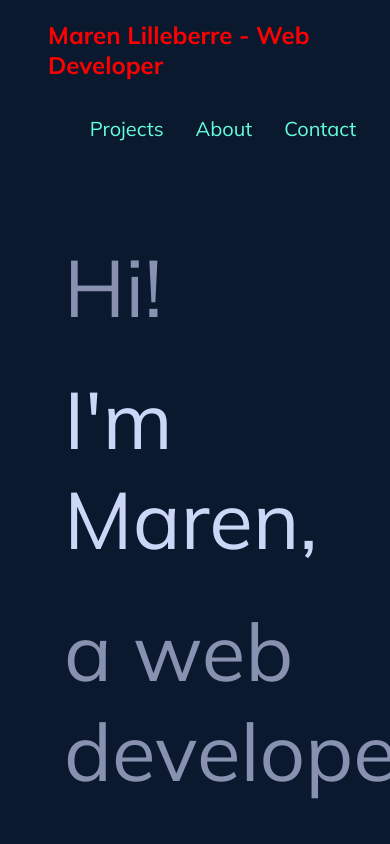
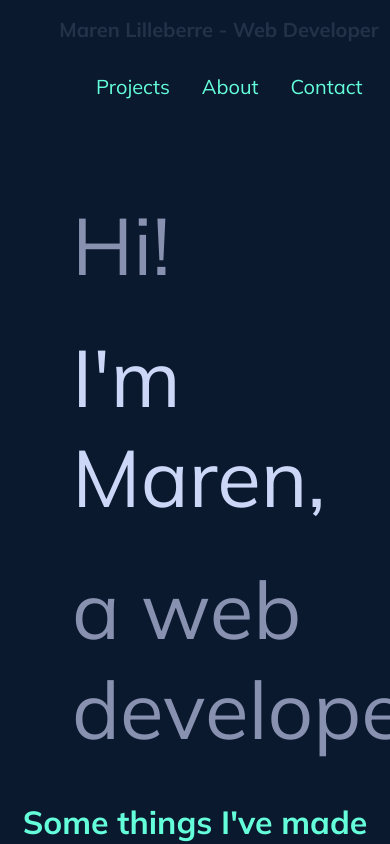
Before and after one commit to Zohla/react_portfolio, a React (Create React App) app: page / in a window 390 px wide. Shown: the top 844 px of the page. Built offline with nearby package versions, Linux system fonts and the light colour scheme.

Commit message:
add global styles

```diff
--- a/src/App.css
+++ b/src/App.css
@@ -13,7 +13,10 @@
   font-family: "Mulish", sans-serif;
 }
 h1 {
-  color: red;
+  font-size: 1.25rem;
+  text-align: center;
+  color: #8892b0;
+  opacity: 0.2;
 }
 h2,
 h3,
@@ -74,3 +77,8 @@ p {
     transform: rotate(360deg);
   }
 }
+@media (max-width: 720px) {
+  .App {
+    padding: 0 0.5rem;
+  }
+}
```
